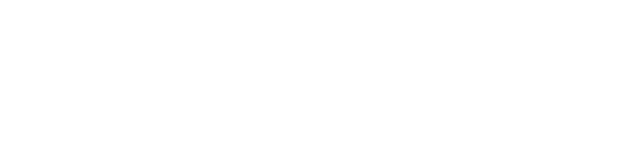
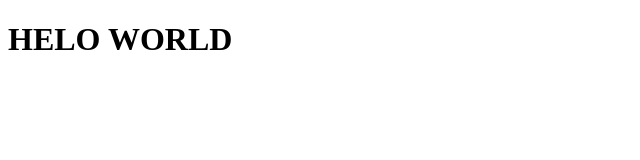
Before and after one commit to farhankarimcs/TEST, a plain HTML site: page index.html in a window 1280 px wide. Shown: the whole page, without its empty margins (0-640 px from the left). Drawn offline with Linux system fonts and the light colour scheme.

Commit message:
new update

```diff
--- a/index.html
+++ b/index.html
@@ -4,9 +4,9 @@
     <meta charset="UTF-8">
     <meta http-equiv="X-UA-Compatible" content="IE=edge">
     <meta name="viewport" content="width=device-width, initial-scale=1.0">
-    <title>NAVTTC</title>
+    <title>NAVTTC </title>
 </head>
 <body>
-
+    <h1>HELO WORLD</h1>
 </body>
 </html>
```
